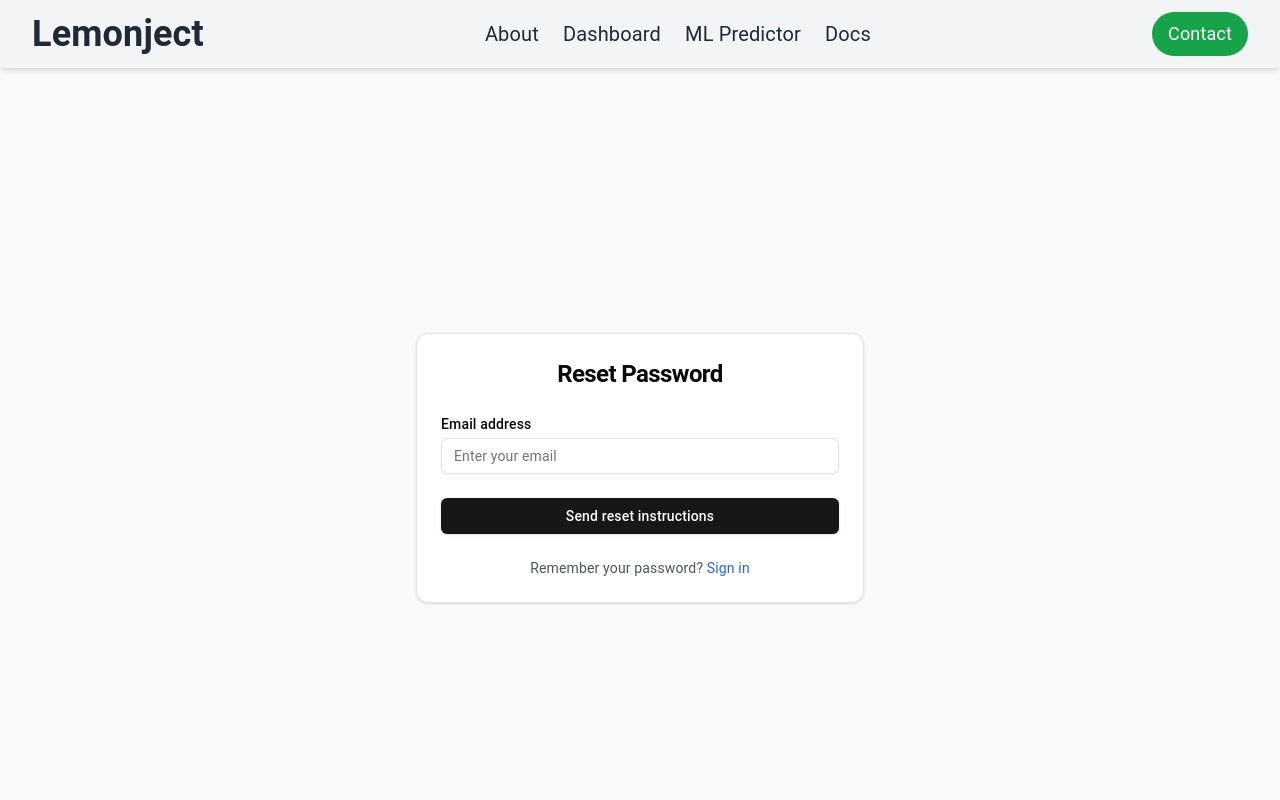
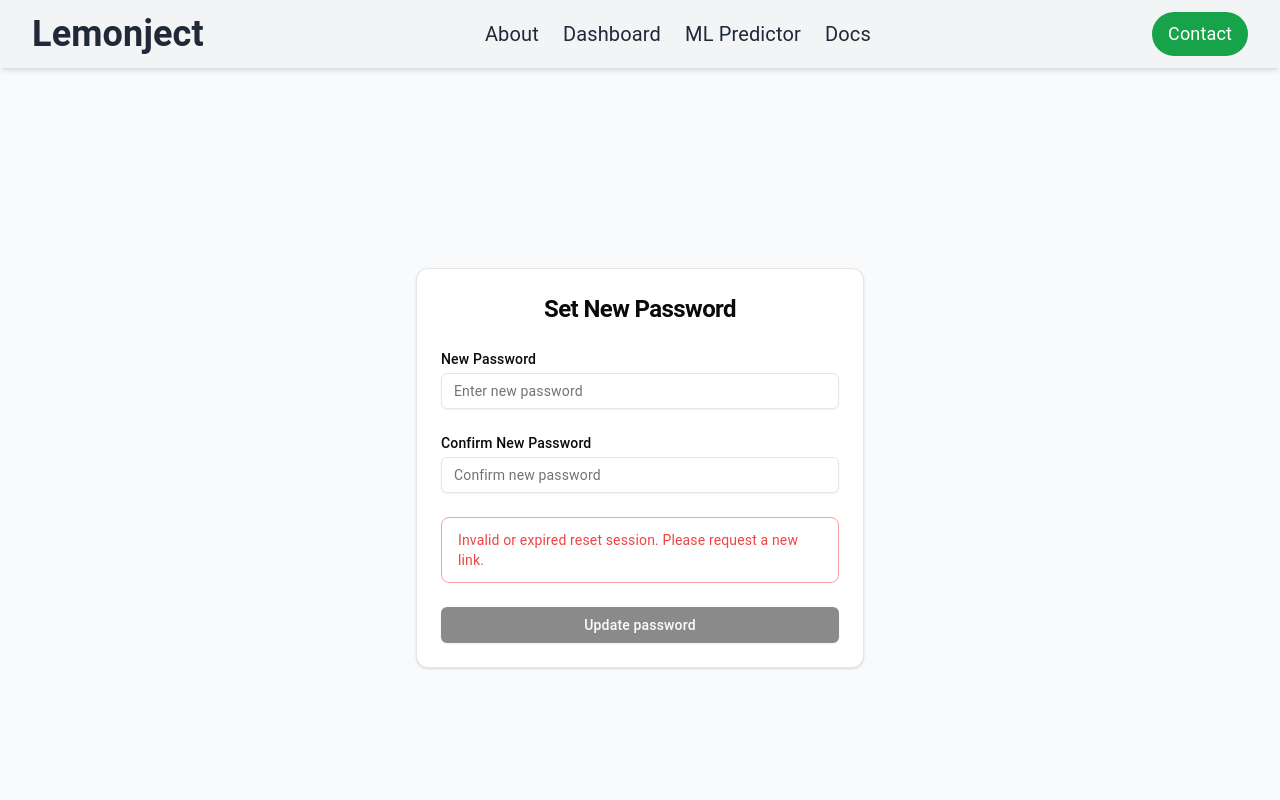
Before and after one commit to masedryer/ClimateRisk, a Next.js app in the folder carbonrisk/: page /forgot-password in a window 1280 px wide. Shown: the top 800 px of the page. Built offline with nearby package versions, Linux system fonts and the light colour scheme; no server answers.

Commit message:
updater reset password

```diff
--- a/carbonrisk/src/app/forgot-password/page.jsx
+++ b/carbonrisk/src/app/forgot-password/page.jsx
@@ -1,38 +1,76 @@
 "use client";
 
-import React, { useState } from 'react';
-import { useAuth } from '@/lib/AuthContext'; // Adjust this import path based on your project structure
-import { Card, CardHeader, CardTitle, CardContent, CardFooter } from '@/components/ui/card';
-import { Input } from '@/components/ui/input';
-import { Button } from '@/components/ui/Button'
-import { Alert, AlertDescription } from '@/components/ui/alert';
-import Link from 'next/link';
+import React, { useState, useEffect } from "react";
+import { createClient } from "@supabase/supabase-js";
+import { Card, CardHeader, CardTitle, CardContent } from "@/components/ui/card";
+import { Input } from "@/components/ui/input";
+import { Button } from "@/components/ui/button";
+import { Alert, AlertDescription } from "@/components/ui/alert";
+import { useRouter } from "next/navigation";
 
-const ForgotPasswordPage = () => {
-    const [email, setEmail] = useState('');
+// Initialize Supabase client
+const supabase = createClient(
+  process.env.NEXT_PUBLIC_SUPABASE_URL,
+  process.env.NEXT_PUBLIC_SUPABASE_ANON_KEY
+);
+
+const ResetPasswordPage = () => {
+  const [password, setPassword] = useState("");
+  const [confirmPassword, setConfirmPassword] = useState("");
   const [loading, setLoading] = useState(false);
   const [error, setError] = useState(null);
-    const [success, setSuccess] = useState(false);
-    const { resetPassword } = useAuth();
+  const [session, setSession] = useState(null);
+  const router = useRouter();
+
+  useEffect(() => {
+    // Check if the user is already authenticated via Supabase session
+    const checkSession = async () => {
+      const { data, error } = await supabase.auth.getSession();
+      if (error || !data.session) {
+        setError("Invalid or expired reset session. Please request a new link.");
+      } else {
+        setSession(data.session);
+      }
+    };
+
+    checkSession();
+  }, []);
 
   const handleSubmit = async (e) => {
     e.preventDefault();
-        setLoading(true);
-        setError(null);
-        setSuccess(false);
 
-        if (!email) {
-            setError('Please enter your email address');
-            setLoading(false);
+    if (!session) {
+      setError("Invalid or missing reset session. Please request a new password reset.");
+      return;
+    }
+
+    if (password !== confirmPassword) {
+      setError("Passwords don't match");
+      return;
+    }
+
+    if (password.length < 6) {
+      setError("Password must be at least 6 characters long");
       return;
     }
 
     try {
-            await resetPassword(email);
-            setSuccess(true);
+      setLoading(true);
+      setError(null);
+
+      // Update the user's password with the Supabase session
+      const { error } = await supabase.auth.updateUser({ password });
+
+      if (error) {
+        console.error("Supabase update error:", error);
+        throw error;
+      }
+
+      // Redirect to login page on success
+      router.push("/login?reset=success");
     } catch (error) {
-            console.error('Password reset error:', error);
-            setError('Failed to send reset instructions. Please try again.');
+      console.error("Password reset error:", error);
+      setError(error.message || "Failed to reset password. Please try again.");
     } finally {
       setLoading(false);
     }
@@ -43,30 +81,40 @@ const ForgotPasswordPage = () => {
       <Card className="w-full max-w-md">
         <CardHeader>
           <CardTitle className="text-center text-2xl font-bold">
-                        Reset Password
+            Set New Password
           </CardTitle>
         </CardHeader>
         <CardContent>
-                    {success ? (
-                        <Alert className="bg-green-50">
-                            <AlertDescription className="text-center">
-                                If an account exists with this email, you will receive password reset instructions shortly. Please check your inbox and spam folder.
-                            </AlertDescription>
-                        </Alert>
-                    ) : (
           <form onSubmit={handleSubmit} className="space-y-6">
             <div>
-                                <label htmlFor="email" className="block text-sm font-medium">
-                                    Email address
+              <label htmlFor="password" className="block text-sm font-medium">
+                New Password
               </label>
               <Input
-                                    id="email"
-                                    type="email"
+                id="password"
+                type="password"
                 required
-                                    value={email}
-                                    onChange={(e) => setEmail(e.target.value)}
+                value={password}
+                onChange={(e) => setPassword(e.target.value)}
                 className="mt-1"
-                                    placeholder="Enter your email"
+                placeholder="Enter new password"
+                minLength={6}
+              />
+            </div>
+
+            <div>
+              <label htmlFor="confirmPassword" className="block text-sm font-medium">
+                Confirm New Password
+              </label>
+              <Input
+                id="confirmPassword"
+                type="password"
+                required
+                value={confirmPassword}
+                onChange={(e) => setConfirmPassword(e.target.value)}
+                className="mt-1"
+                placeholder="Confirm new password"
+                minLength={6}
               />
             </div>
 
@@ -79,24 +127,15 @@ const ForgotPasswordPage = () => {
             <Button
               type="submit"
               className="w-full"
-                                disabled={loading}
+              disabled={loading || !password || password !== confirmPassword}
             >
-                                {loading ? 'Sending reset instructions...' : 'Send reset instructions'}
+              {loading ? "Updating password..." : "Update password"}
             </Button>
           </form>
-                    )}
         </CardContent>
-                <CardFooter className="justify-center">
-                    <p className="text-sm text-gray-600">
-                        Remember your password?{" "}
-                        <Link href="/login" className="text-blue-600 hover:text-blue-500">
-                            Sign in
-                        </Link>
-                    </p>
-                </CardFooter>
       </Card>
     </div>
   );
 };
 
-export default ForgotPasswordPage;
+export default ResetPasswordPage;
```
Lines whose indentation alone changed are shown as unchanged.
